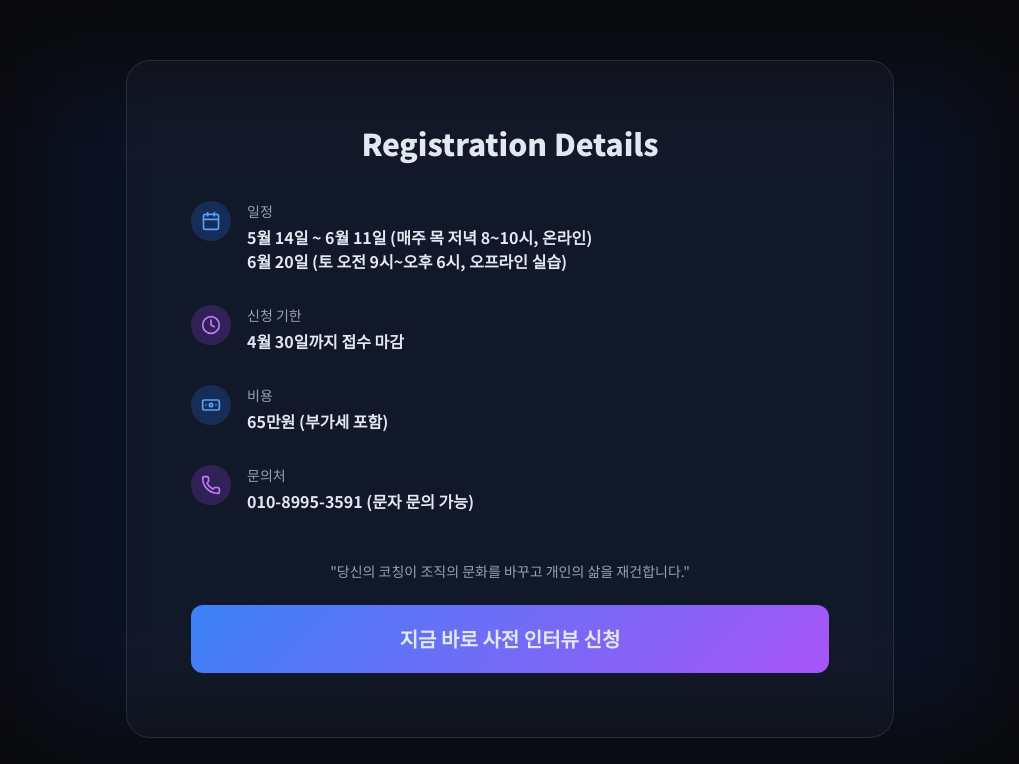
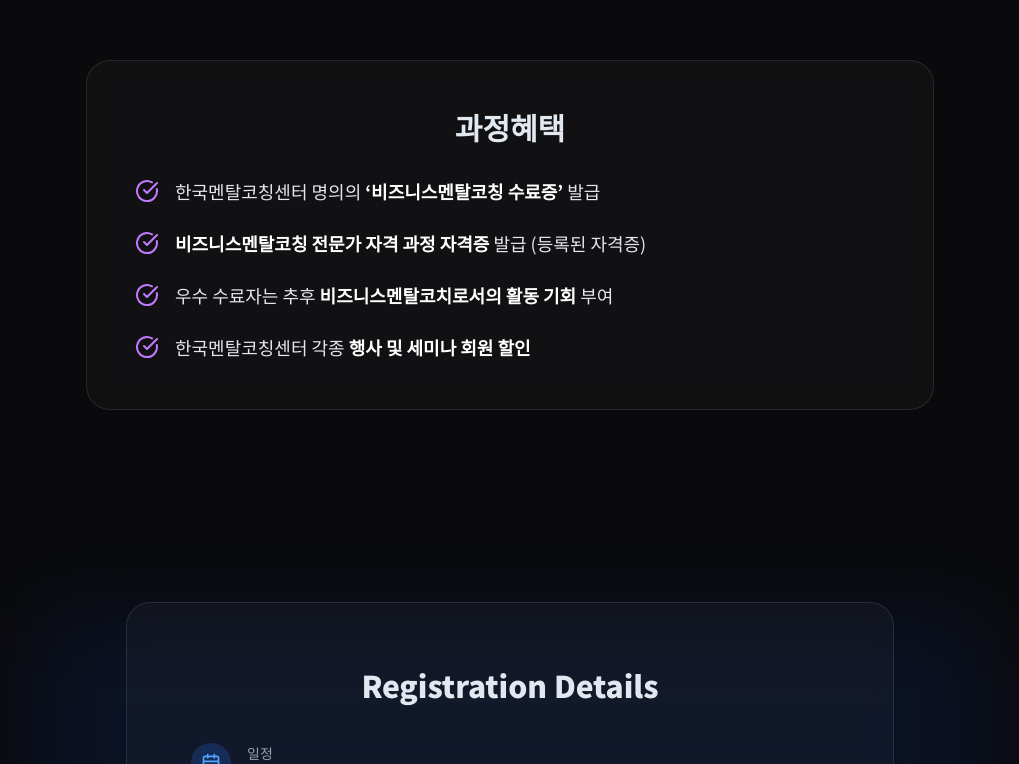
Before and after one commit to gilsarang522-boop/mental-coaching-course, a React (Vite) app: page / in a window 1280 px wide. Shown: the part 4265-5029 px from the top of the page, without its empty margins (130-1149 px from the left). Built offline with nearby package versions, Linux system fonts and the light colour scheme.

Commit message:
feat: Add course benefits section
Introduce a new section detailing the benefits of the Business Mental Coaching Expert certification course. This includes information about certificates awarded and potential career opportunities.

```diff
--- a/src/App.tsx
+++ b/src/App.tsx
@@ -16,7 +16,8 @@
   Calendar,
   Clock,
   Banknote,
-  Phone
+  Phone,
+  CheckCircle
 } from 'lucide-react';
 
 export default function App() {
@@ -256,6 +257,31 @@
         </div>
       </section>
 
+      {/* 과정혜택 */}
+      <section className="py-24 px-6 max-w-4xl mx-auto">
+        <div className="glass-card p-10 md:p-12 border-t-4 border-purple-500">
+          <h3 className="text-3xl font-bold mb-8 text-center">과정혜택</h3>
+          <div className="space-y-6">
+            <div className="flex items-start gap-4">
+              <CheckCircle className="w-6 h-6 text-purple-400 shrink-0 mt-0.5" />
+              <p className="text-lg text-gray-200">한국멘탈코칭센터 명의의 <span className="font-bold text-white">‘비즈니스멘탈코칭 수료증’</span> 발급</p>
+            </div>
+            <div className="flex items-start gap-4">
+              <CheckCircle className="w-6 h-6 text-purple-400 shrink-0 mt-0.5" />
+              <p className="text-lg text-gray-200"><span className="font-bold text-white">비즈니스멘탈코칭 전문가 자격 과정 자격증</span> 발급 (등록된 자격증)</p>
+            </div>
+            <div className="flex items-start gap-4">
+              <CheckCircle className="w-6 h-6 text-purple-400 shrink-0 mt-0.5" />
+              <p className="text-lg text-gray-200">우수 수료자는 추후 <span className="font-bold text-white">비즈니스멘탈코치로서의 활동 기회</span> 부여</p>
+            </div>
+            <div className="flex items-start gap-4">
+              <CheckCircle className="w-6 h-6 text-purple-400 shrink-0 mt-0.5" />
+              <p className="text-lg text-gray-200">한국멘탈코칭센터 각종 <span className="font-bold text-white">행사 및 세미나 회원 할인</span></p>
+            </div>
+          </div>
+        </div>
+      </section>
+
       {/* 등록 정보 */}
       <section id="register" className="py-24 px-6 relative overflow-hidden">
         <div className="absolute inset-0 bg-blue-600/10 -z-10 blur-3xl scale-75"></div>
```
